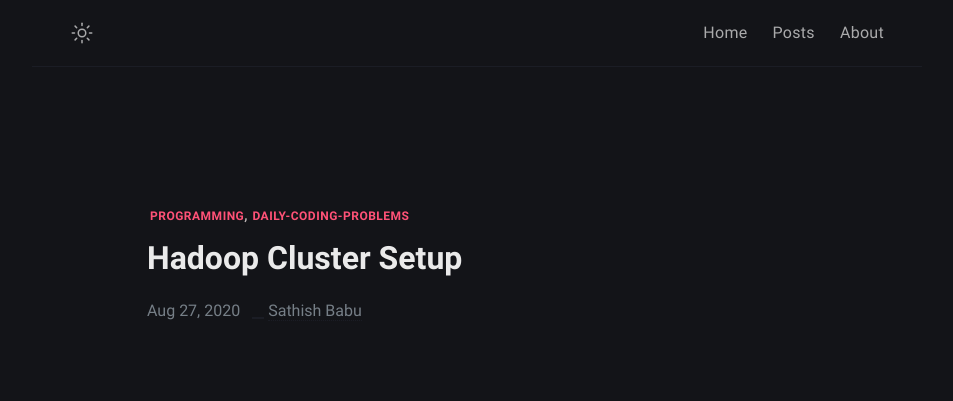
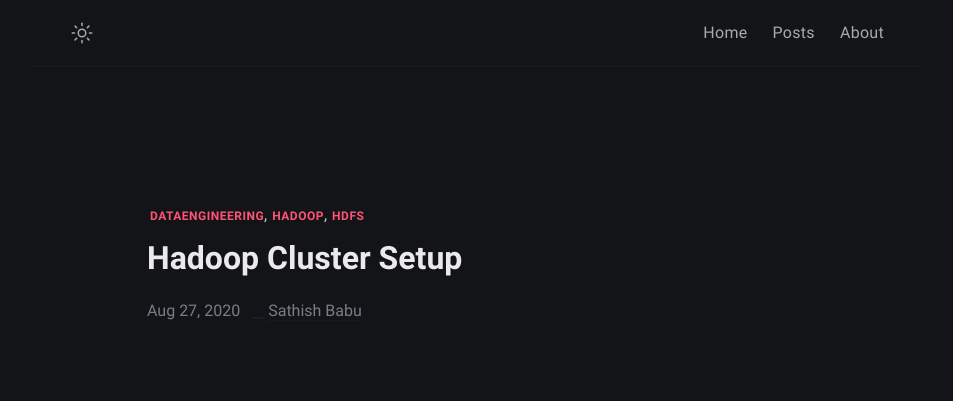
Before and after one commit to bumblebee211196/bees_blog, a Jekyll site: the page built from _posts/hadoop_cluster_setup/2020-08-27-hadoop-cluster-setup.md, in a window 1280 px wide and 900 px high. Shown: the top 401 px of the window, without its empty margins (163-1116 px from the left). Built offline with Jekyll 4.4.1, drawn with Linux system fonts in a browser that asks for light colours.

Commit message:
:bookmark: Updated tags

```diff
--- a/_posts/hadoop_cluster_setup/2020-08-27-hadoop-cluster-setup.md
+++ b/_posts/hadoop_cluster_setup/2020-08-27-hadoop-cluster-setup.md
@@ -1,7 +1,7 @@
 ---
 title: Hadoop Cluster Setup
 date: 2020-08-27 18:26:00 +05:30
-tags: [programming, daily-coding-problems]
+tags: [DataEngineering, hadoop, hdfs]
 ---
 
 ## What is Hadoop?
```
